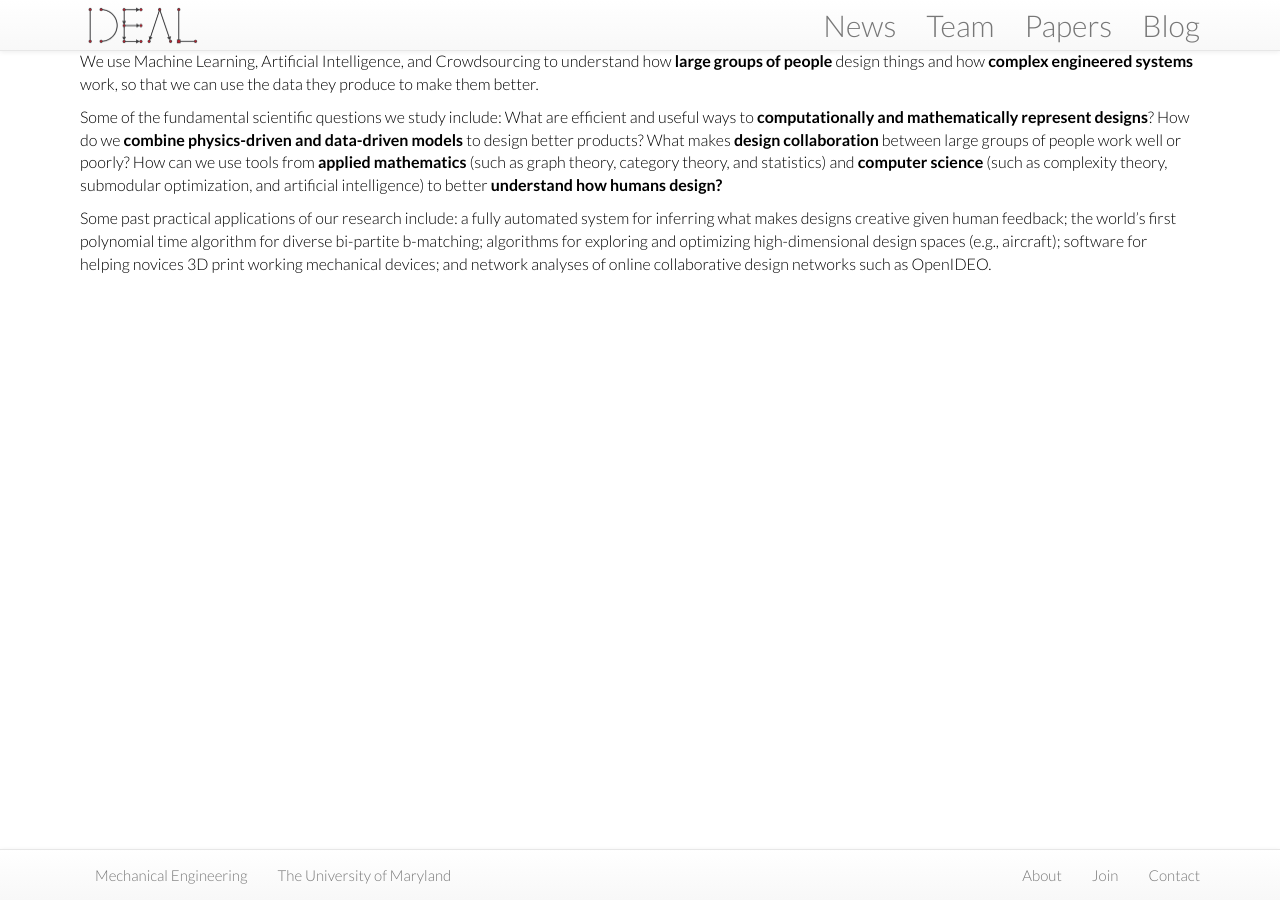
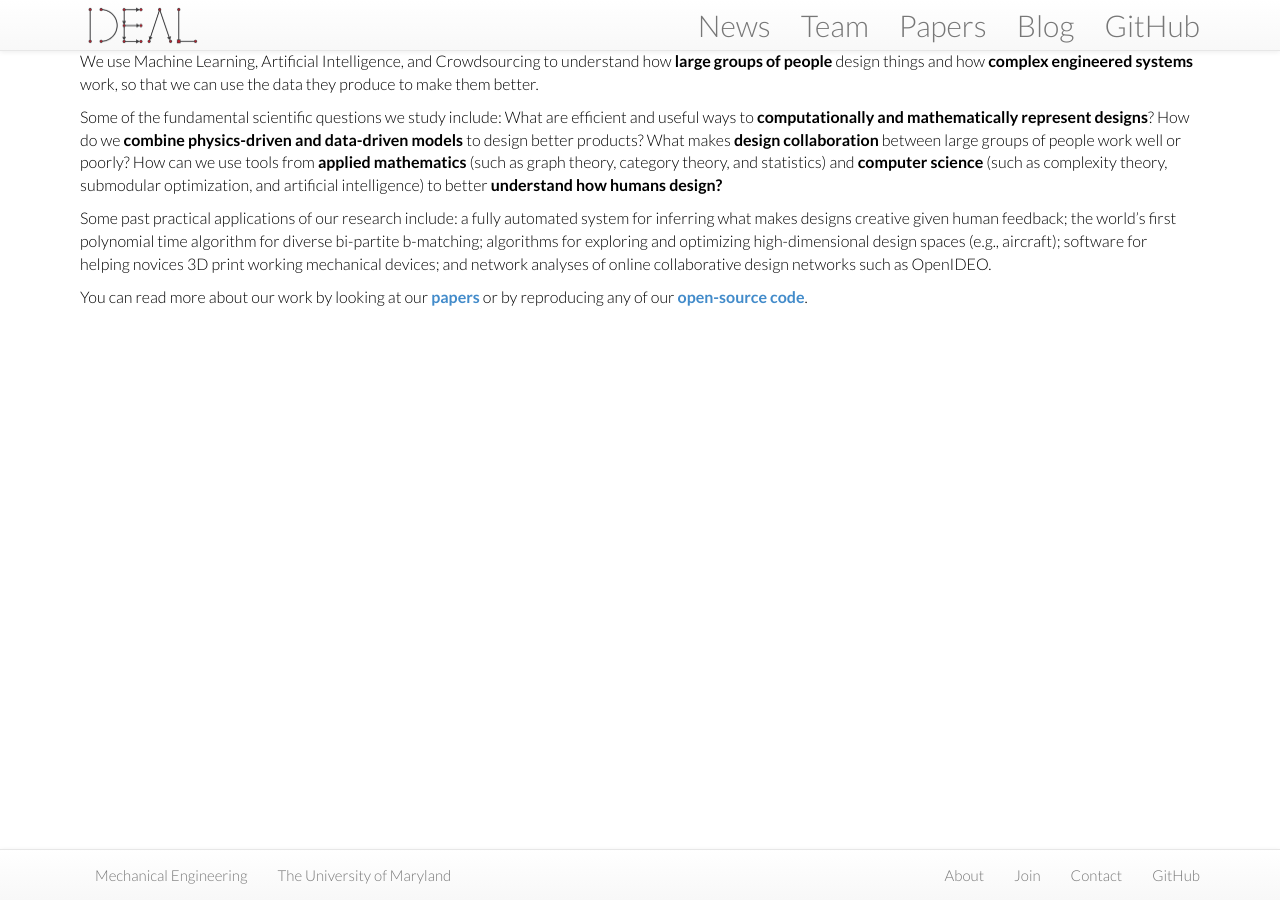
Before and after one commit to IDEALLab/ideallab.github.io, a Jekyll site: the page built from misc/_posts/2015-04-22-home.md, in a window 1280 px wide. Built offline with Jekyll 4.4.1, drawn with Linux system fonts in a browser that asks for light colours; nearby versions of some CDN libraries.

Commit message:
Adding GitHub links to Navbar and Homepage

```diff
--- a/_includes/themes/lab/default.html
+++ b/_includes/themes/lab/default.html
@@ -93,6 +93,9 @@
           {% assign pages_list = (site.pages | sort: 'navorder') %}
           {% assign group = 'navigation' %}
           {% include JB/pages_list %}
+          <li class="nav navbar-nav">
+            <a href="https://www.github.com/IDEALLAB">GitHub</a>
+          </li>
           {% comment %}
           <li class="dropdown nav navbar-nav">
             <a href="#" class="dropdown-toggle" data-toggle="dropdown" role="button" aria-expanded="false">
@@ -137,6 +140,7 @@
           <li><a href='/about.html'>About</a></li>
           <li><a href='/blog/FAQ#what-department-should-i-apply-to'>Join</a></li>
           <li><a href='/about.html#contact'>Contact</a></li>
+          <li><a href='https://www.github.com/IDEALLAB/'>GitHub</a></li>
         </ul>
       </div><!-- /.navbar-collapse -->
     </div>
--- a/misc/_posts/2015-04-22-home.md
+++ b/misc/_posts/2015-04-22-home.md
@@ -10,3 +10,5 @@ We use Machine Learning, Artificial Intelligence, and Crowdsourcing to understan
 Some of the fundamental scientific questions we study include: What are efficient and useful ways to **computationally and mathematically represent designs**? How do we **combine physics-driven and data-driven models** to design better products? What makes **design collaboration** between large groups of people work well or poorly? How can we use tools from **applied mathematics** (such as graph theory, category theory, and statistics) and **computer science** (such as complexity theory, submodular optimization, and artificial intelligence) to better **understand how humans design?**
 
 Some past practical applications of our research include: a fully automated system for inferring what makes designs creative given human feedback; the world's first polynomial time algorithm for diverse bi-partite b-matching; algorithms for exploring and optimizing high-dimensional design spaces (e.g., aircraft); software for helping novices 3D print working mechanical devices; and network analyses of online collaborative design networks such as OpenIDEO.
+
+You can read more about our work by looking at our [**papers**](/papers.html) or by reproducing any of our [**open-source code**](https://www.github.com/IDEALLAB).
```
